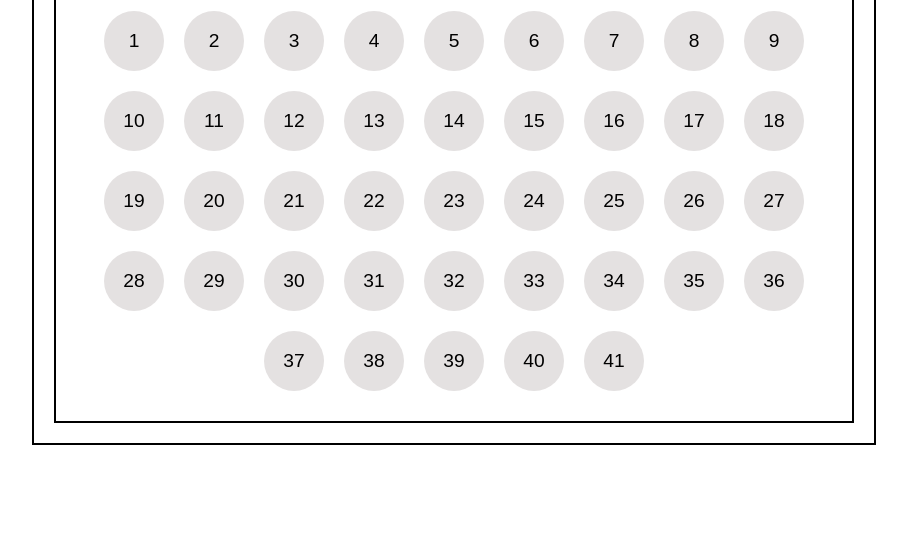
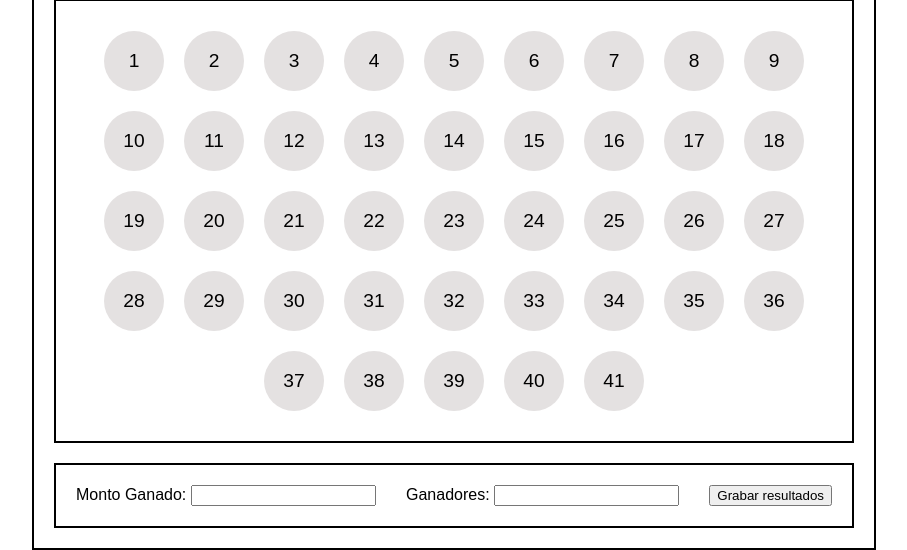
Before and after one commit to Skrum07/app-juegosAzar, a plain HTML site: page index.html in a window 1280 px wide. Shown: the part 305-855 px from the top of the page, without its empty margins (186-1093 px from the left). Before the commit the page ends 800 px from the top, so only its background shows below. Drawn offline with Linux system fonts and the light colour scheme.

Commit message:
se incorpora seccion inferior para grabar resultados

```diff
--- a/assets/css/style.css
+++ b/assets/css/style.css
@@ -12,8 +12,12 @@ body {
     padding: 20px;
     width: 100%;
     max-width: 800px;
-    margin: 0 auto;
+    margin:  auto;
     border: 2px solid black;
+}
+
+.numbers {
+    margin-top: 20px;
 }
 
 h1 {
@@ -34,6 +38,13 @@ h1 {
     color: black;
 }
 
+.results {
+    margin-top: 20px;
+    flex-wrap: wrap;
+    justify-content: space-between;
+}
+
+
  /* Responsiveness for main container */
  @media (max-width: 768px) {
     .container {
--- a/index.html
+++ b/index.html
@@ -8,7 +8,7 @@
 
 </head>
 <body>
-    <header class="container">
+    <header class="container identification">
         <div>
             <h1>Resultados Juegos</h1>
             <div class="selection-container">
@@ -31,7 +31,7 @@
         </div>
 
     </header>
-    <main class="container">
+    <main class="container numbers">
         <h1>Seleccionar números</h1>
         <div class="container">
 
@@ -83,7 +83,20 @@
             <div class="circle">40</div>
             <div class="circle">41</div>
         </div>
+        <section class="container results" >
+            <div>
+                <label for="amountWon">Monto Ganado:</label>
+                <input type="number" id="amountWon">
+            </div>
+            <div>
+                <label for="winnersCount">Ganadores:</label>
+                <input type="text" id="winnersCount">
+            </div>
+            <div>
+                <button>Grabar resultados</button>
+            </div>
+        </section>
+
     </main>
-
 </body>
 </html>
```
